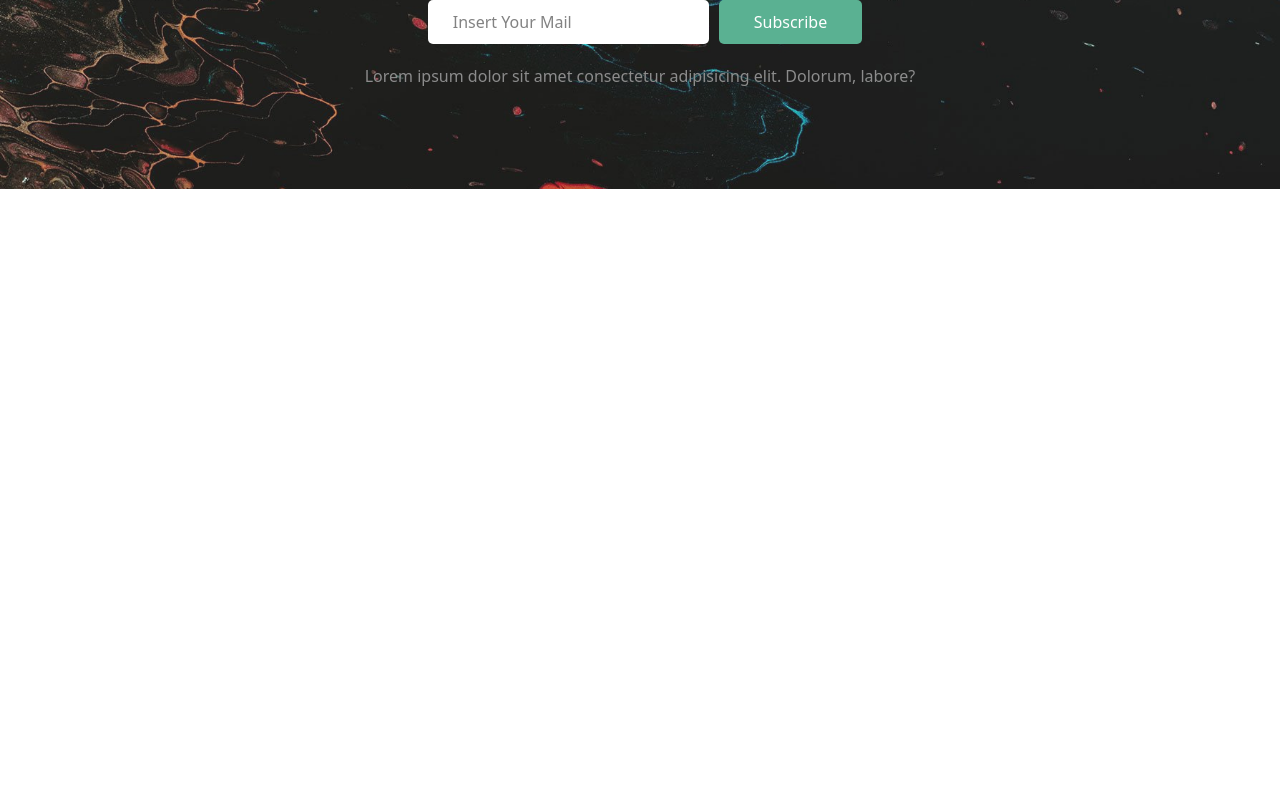
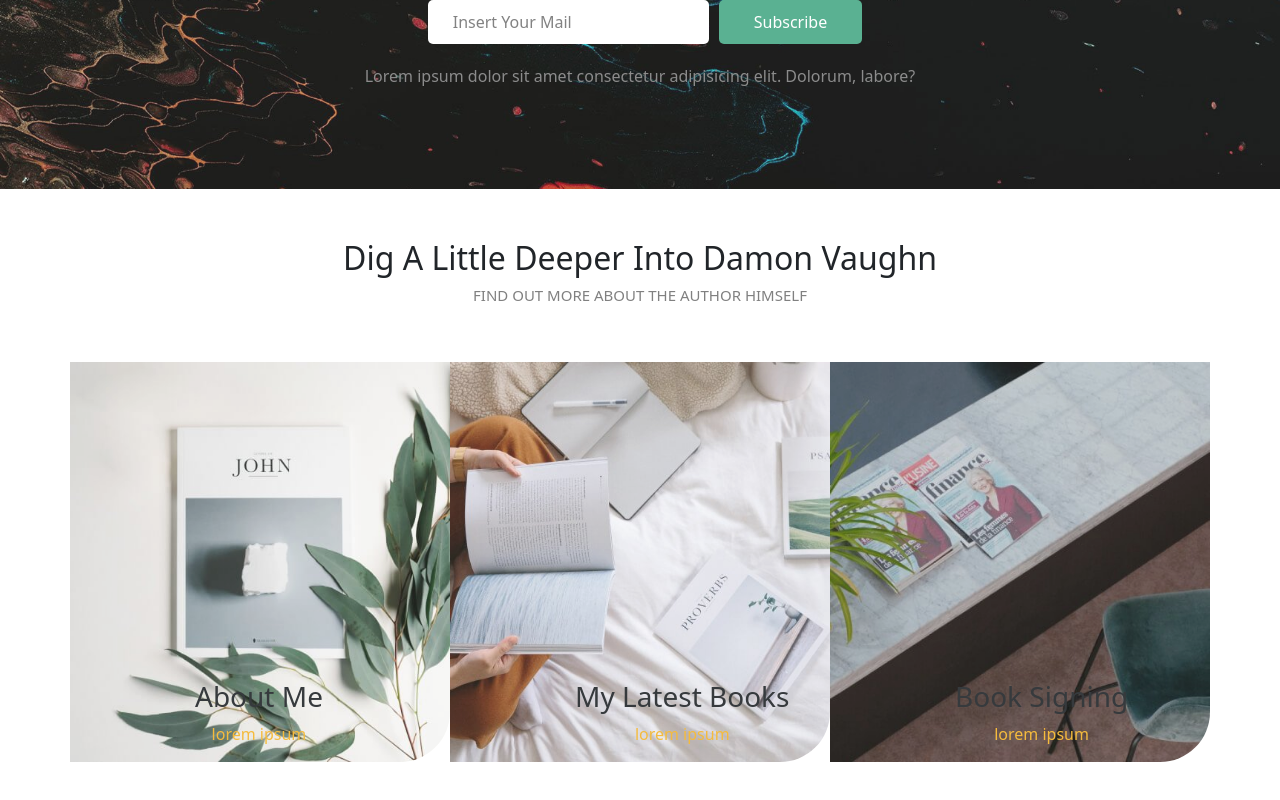
Before and after one commit to MattiaM99/proj-html-vuejs, a Vue app: page / in a window 1280 px wide. Shown: the part 3915-4715 px from the top of the page. Before the commit the page ends 4104 px from the top, so only its background shows below. Built offline with nearby package versions, Linux system fonts and the light colour scheme.

Commit message:
sezione bio autore

```diff
--- a/src/App.vue
+++ b/src/App.vue
@@ -6,6 +6,7 @@
     <Review/>
     <Events/>
     <Newsletter/>
+    <Authorbio/>
   </div>
 </template>
 
@@ -16,6 +17,7 @@ import AudioBook from './components/AudioBook.vue'
 import Review from './components/Review.vue'
 import Events from './components/Events.vue'
 import Newsletter from './components/Newsletter.vue'
+import Authorbio from './components/Authorbio.vue'
 
 export default {
   name: 'App',
@@ -25,7 +27,8 @@ export default {
     AudioBook,
     Review,
     Events,
-    Newsletter
+    Newsletter,
+    Authorbio
   }
 }
 </script>
--- /dev/null
+++ b/src/components/Authorbio.vue
@@ -0,0 +1,88 @@
+<template>
+  <div class="container bio-container">
+    <div class="bio-title text-center d-flex justify-content-center align-items-center flex-column">
+      <h2>Dig A Little Deeper Into Damon Vaughn</h2>
+      <h5>find out more about the author himself</h5>
+    </div>
+    <div class="bio-main d-flex justify-content-between align-items-center text-center">
+      <div v-for="(item, index) in items" :key="index" class="box">
+        <img :src="item.img" :alt="item.alt">
+        <div class="box-caption text-center">
+          <h3>{{item.title}}</h3>
+          <p>{{item.caption}}</p>
+        </div>
+      </div>
+    </div>
+  </div>
+</template>
+
+<script>
+import image1 from "../assets/img/box-1.jpg"
+import image2 from "../assets/img/box-3.jpg"
+import image3 from "../assets/img/box-4.jpg"
+export default {
+  name:"Authorbio",
+  data(){
+    return{
+      items:[
+        {
+          img: image1,
+          alt:"about me",
+          title:"About Me",
+          caption:"lorem ipsum"
+        },
+        {
+          img: image2,
+          alt:"Latest books",
+          title:"My Latest Books",
+          caption:"lorem ipsum"
+        },
+        {
+          img: image3,
+          alt:"Book Signing",
+          title:"Book Signing",
+          caption:"lorem ipsum"
+        }
+      ]
+    }
+  }
+
+}
+</script>
+
+<style lang="scss" scoped>
+  .bio-container{
+    padding: 50px 0;
+    .bio-title{
+      h5{
+        color: gray;
+        text-transform: uppercase;
+        font-size: 15px;
+      }
+    }
+    .bio-main{
+      padding-top: 50px;
+      .box{
+        position: relative;
+        height: 400px;
+        width: 400px;
+        opacity: 0.9;
+        img{
+          background-size: cover;
+          height: 100%;
+          width: 100%;
+          border-radius: 0 0 50px 0;
+        }
+        .box-caption{
+          position: absolute;
+          z-index: 9;
+          bottom: 0;
+          left: 125px;
+          p{
+            color: #F4B429;
+          }
+        }
+      }
+    }
+  }
+</style>
--- a/src/components/Events.vue
+++ b/src/components/Events.vue
@@ -24,23 +24,23 @@ export default {
     return{
       events:[
         {
-          img: "../assets/img/event-05-400x240.jpg",
+          img: "img/event-05-400x240.jpg",
           alt: "image",
           title: "Chicago Book Signing",
           description: "Lorem ipsum dolor sit amet consectetur adipisicing elit. Officiis magnam, tempora ut optio porro voluptatum vel quibusdam, modi maxime necessitatibus earum? Distinctio, officia? Velit neque aliquid atque, voluptatibus corporis earum.",
         },
         {
-          img: "../assets/img/event-04-400x240.jpg",
-           alt: "image",
+          img: "img/event-04-400x240.jpg",
+          alt: "image",
           title: "Meet & Greet With Amanda",
           description: "Lorem ipsum dolor sit amet consectetur adipisicing elit. Officiis magnam, tempora ut optio porro voluptatum vel quibusdam, modi maxime necessitatibus earum? Distinctio, officia? Velit neque aliquid atque, voluptatibus corporis earum.",
         },
         {
-          img: "../assets/img/event-07-400x240.jpg",
-           alt: "image",
+          img: "img/event-07-400x240.jpg",
+          alt: "image",
           title: "Open Book: Dialogues",
           description: "Lorem ipsum dolor sit amet consectetur adipisicing elit. Officiis magnam, tempora ut optio porro voluptatum vel quibusdam, modi maxime necessitatibus earum? Distinctio, officia? Velit neque aliquid atque, voluptatibus corporis earum.",
-        },
+        }
       ]
 
     }
```
